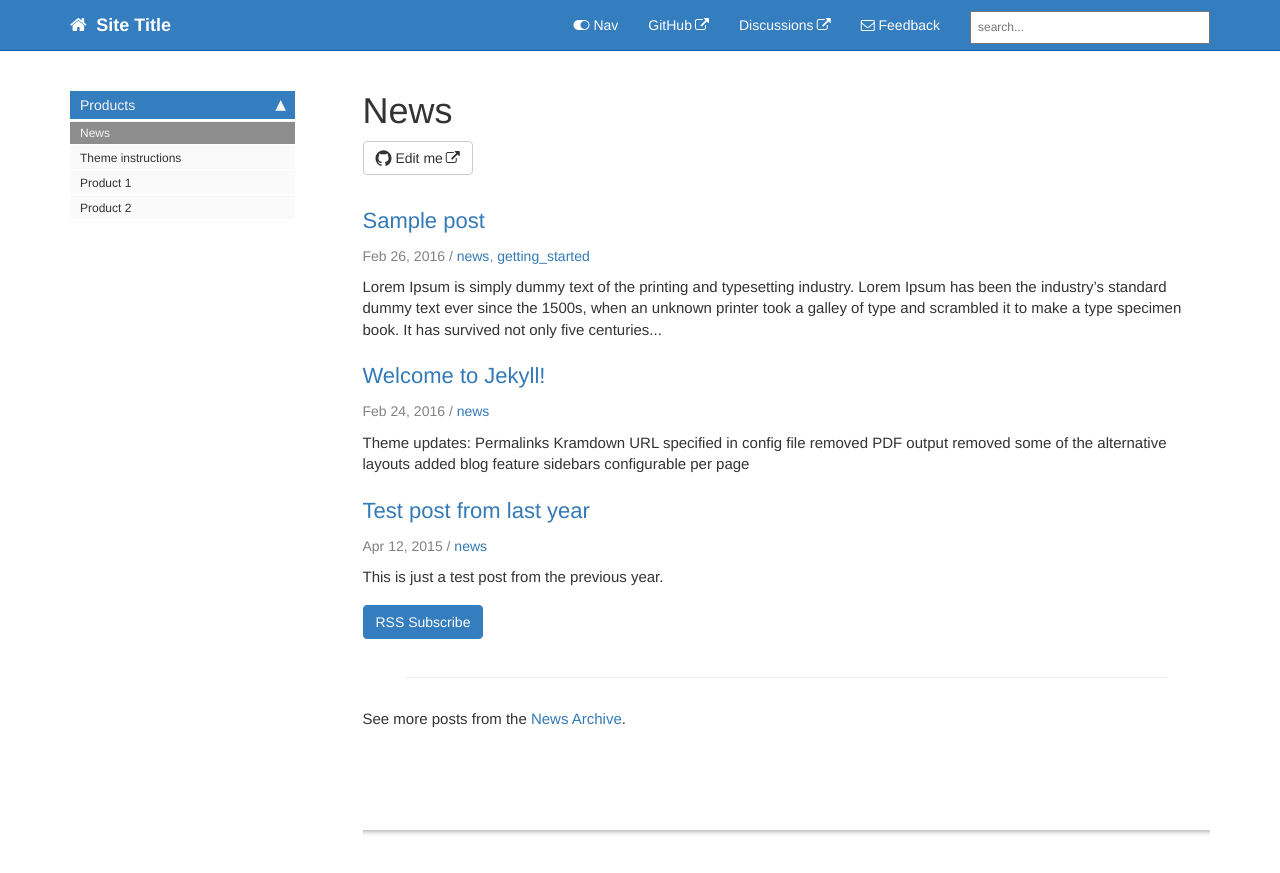
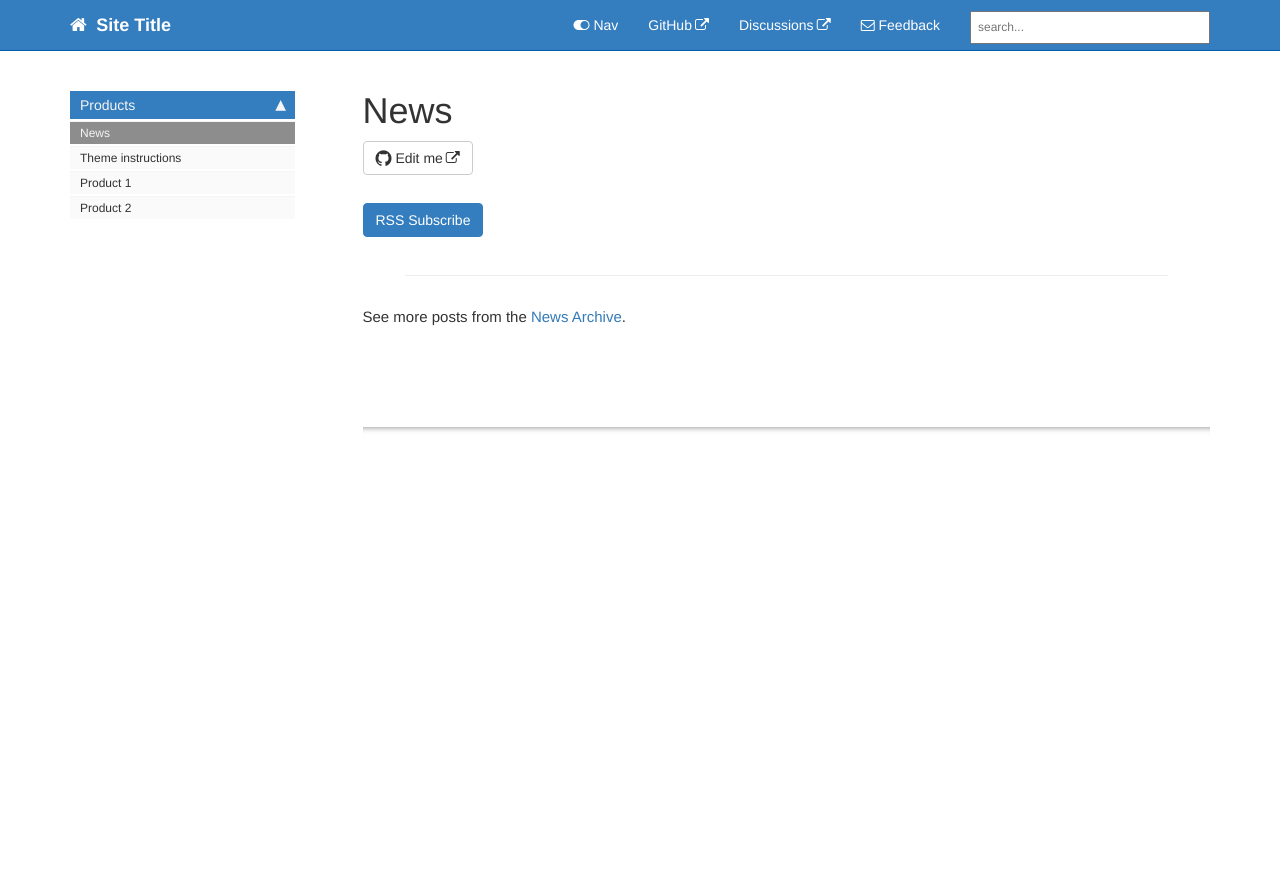
Before and after one commit to tangent-tz/CloudyWithAChanceOfData, a Jekyll site: the page built from pages/news/news.html, in a window 1280 px wide. Shown: the top 873 px of the page. Built offline with Jekyll 4.4.1, drawn with Linux system fonts in a browser that asks for light colours; comment, search, counter and statistics services are not loaded.

```diff
--- a/_data/sidebars/mydoc_sidebar.yml
+++ b/_data/sidebars/mydoc_sidebar.yml
@@ -34,6 +34,10 @@ entries:
   - title: Documents
     output: web, pdf
     folderitems:
+
+        - title: December 08, 2023
+          url: /document_2023_12_08.html
+          output: web, pdf
 
   - title: Data
     output: web, pdf
--- a/_posts/2015-04-12-test-post-last-year.md
+++ /dev/null
@@ -1,10 +0,0 @@
----
-title:  "Test post from last year"
-categories: jekyll update
-permalink: test-post-from-last-year.html
-tags: [news]
----
-
-This is just a test post from the previous year.
-
-{% include links.html %}
--- a/_posts/2016-02-24-first-post.md
+++ /dev/null
@@ -1,19 +0,0 @@
----
-title:  "Welcome to Jekyll!"
-categories: jekyll update
-permalink: myupdate.html
-tags: [news]
----
-
-
-Theme updates:
-
-- Permalinks
-- Kramdown
-- URL specified in config file
-- removed PDF output
-- removed some of the alternative layouts
-- added blog feature
-- sidebars configurable per page
-
-{% include links.html %}
--- a/_posts/2016-02-26-sample-post-jekyll.md
+++ /dev/null
@@ -1,17 +0,0 @@
----
-title:  "Sample post"
-published: true
-permalink: samplepost.html
-summary: "This is some summary frontmatter for my sample post."
-tags: [news, getting_started]
----
-
-Lorem Ipsum is simply dummy text of the printing and typesetting industry. Lorem Ipsum has been the industry's standard dummy text ever since the 1500s, when an unknown printer took a galley of type and scrambled it to make a type specimen book. It has survived not only five centuries
-
-## Heading
-
-but also the leap into electronic typesetting, remaining essentially unchanged. It was popularised in the 1960s with the release of Letraset sheets containing Lorem Ipsum passages, and more recently with desktop publishing software like Aldus PageMaker including versions of Lorem Ipsum.
-
-Lorem Ipsum is simply dummy text of the printing and typesetting industry. Lorem Ipsum has been the industry's standard dummy text ever since the 1500s, when an unknown printer took a galley of type and scrambled it to make a type specimen book. It has survived not only five centuries
-
-{% include links.html %}
```
Also changed, not shown: pages/Documents/document_2023_12_08.md (added, +8 -0 lines).
